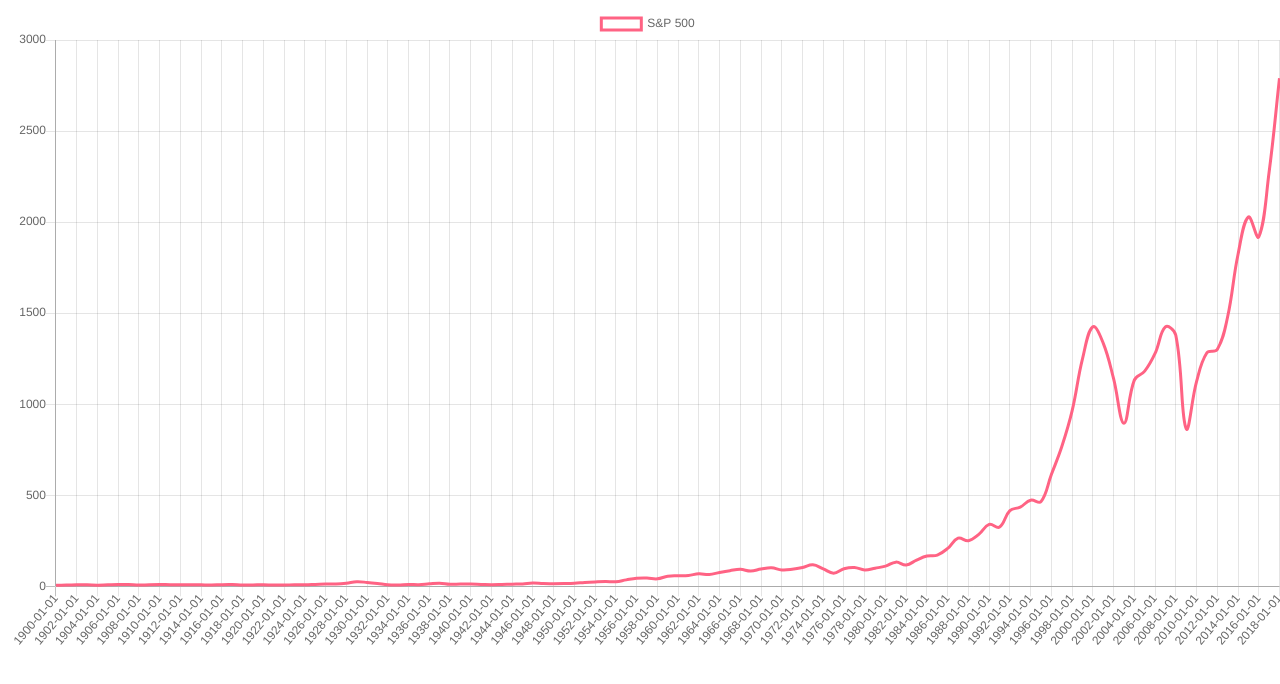
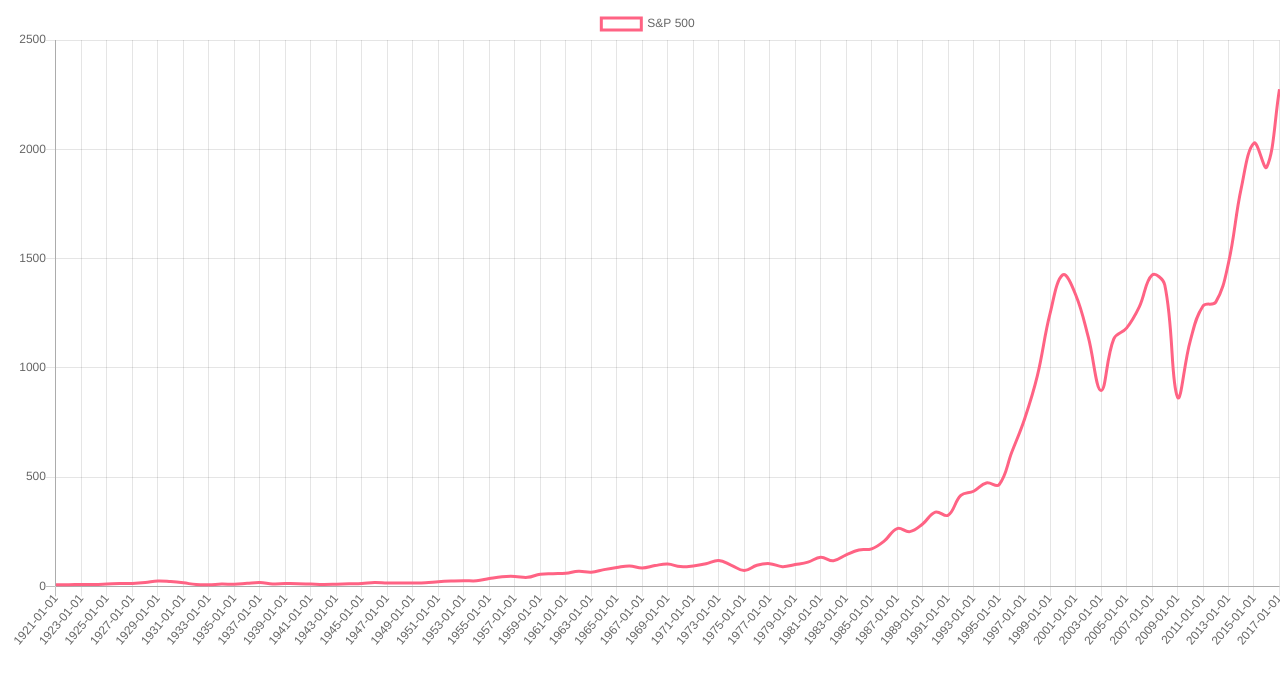
Before and after one commit to craigfay/allocation, a plain HTML site: page static/index.html in a window 1280 px wide. Drawn offline with nearby package versions, Linux system fonts and the light colour scheme.

Commit message:
Limit sp500 date range

```diff
--- a/static/index.html
+++ b/static/index.html
@@ -9,7 +9,10 @@
   }
 
   function wrangleSP500(data) {
-    return step(12, data);
+    data = step(12, data);
+    data = data.filter(month => new Date(month.Date) > new Date('1920-01-01'));
+    data = data.filter(month => new Date(month.Date) < new Date('2018-01-01'));
+    return data;
   }
 
   // Return every nth element of an array
```
